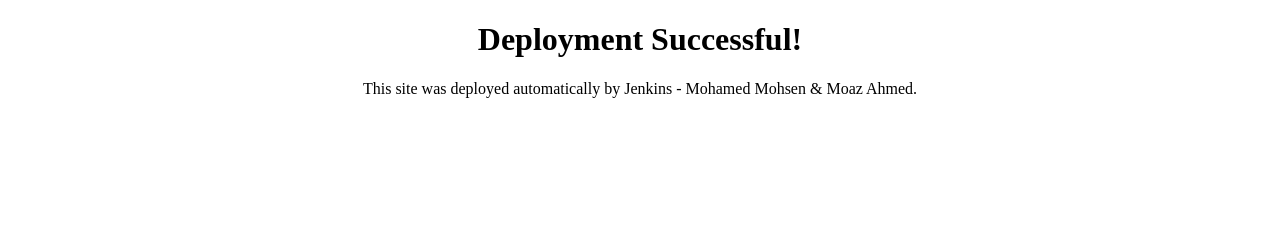
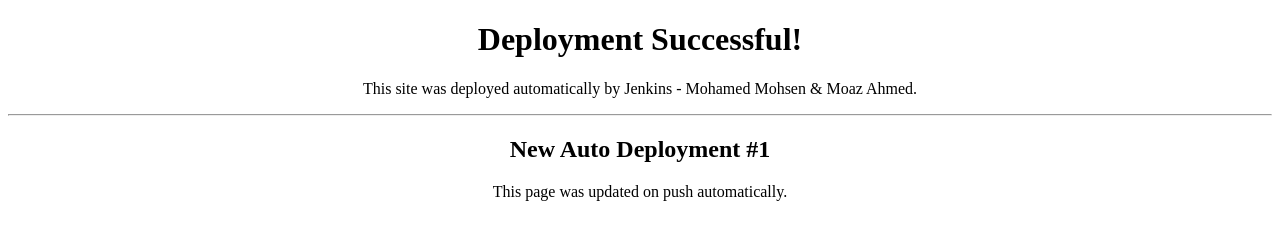
Before and after one commit to Mohamed4042/jenkins-autodeploy-task, a plain HTML site: page public/index.html in a window 1280 px wide. Drawn offline with Linux system fonts and the light colour scheme.

Commit message:
Update webpage

```diff
--- a/public/index.html
+++ b/public/index.html
@@ -1,10 +1,19 @@
 <!DOCTYPE html>
 <html>
+
 <head>
     <title>Jenkins Auto Deploy</title>
 </head>
+
 <body style="text-align: center;">
     <h1>Deployment Successful!</h1>
     <p>This site was deployed automatically by Jenkins - Mohamed Mohsen & Moaz Ahmed.</p>
+
+    <hr>
+
+    <h2>New Auto Deployment #1</h2>
+    <p>This page was updated on push automatically.</p>
+
 </body>
+
 </html>
```
